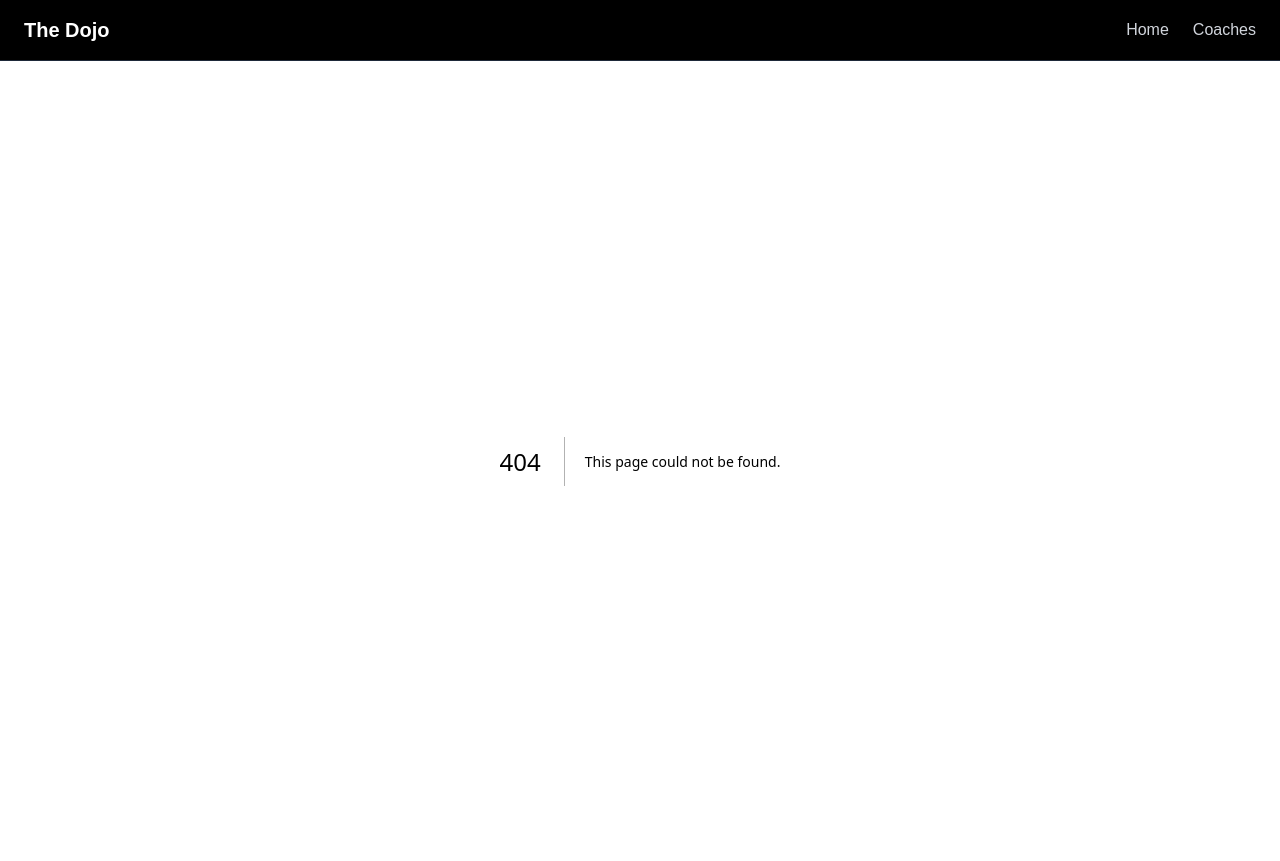
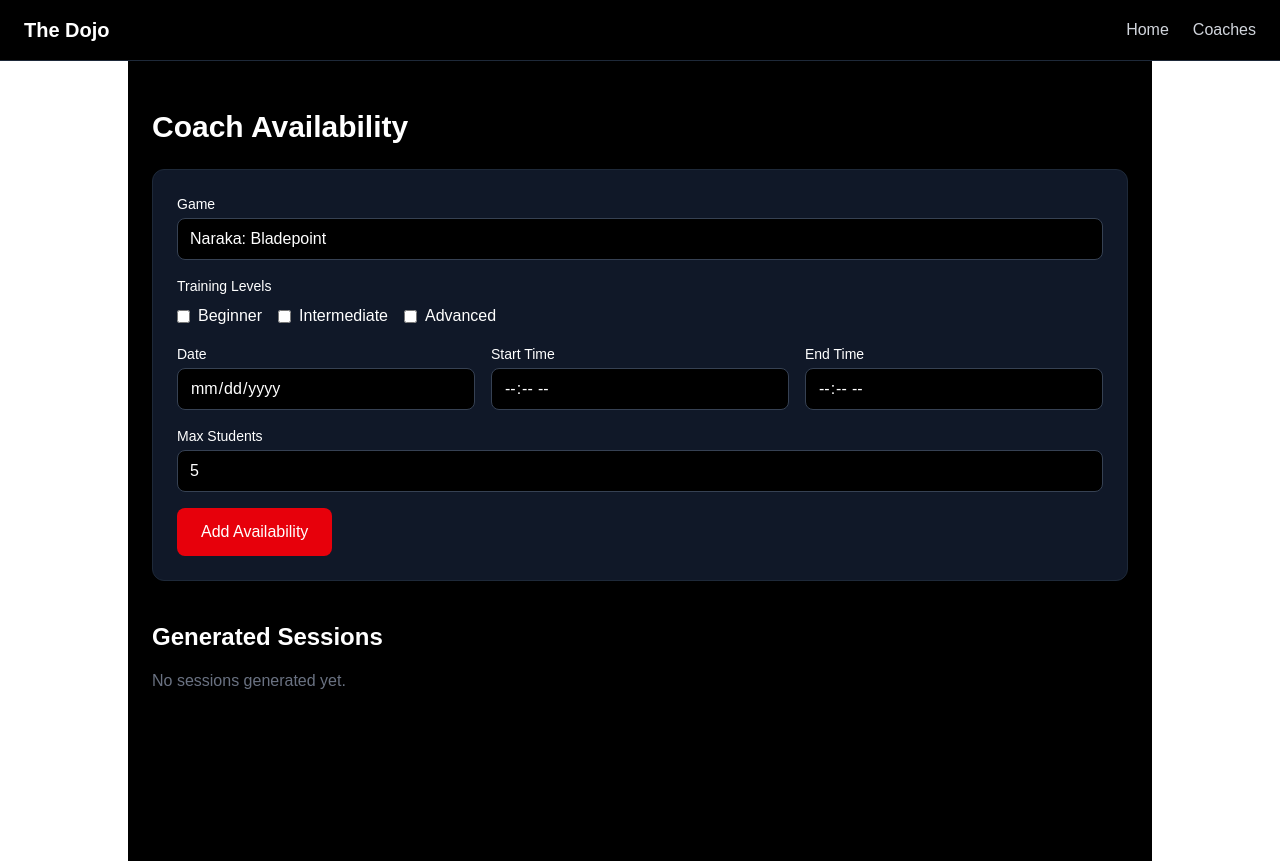
Before and after one commit to T-Merza/dojo-platform, a Next.js app: page /coach in a window 1280 px wide. Before the commit this address had no page. Built offline with nearby package versions, Linux system fonts and the light colour scheme.

Commit message:
Add coach availability inpuit and session generation preview

```diff
--- /dev/null
+++ b/src/app/coach/page.tsx
@@ -0,0 +1,191 @@
+"use client";
+
+import { useState } from "react";
+import {
+  CoachAvailability,
+  TrainingLevel,
+  generateSessionsFromAvailability,
+} from "@/lib/scheduling";
+
+export default function CoachDashboardPage() {
+  const [availability, setAvailability] = useState<CoachAvailability[]>([]);
+
+  const [form, setForm] = useState({
+    coachId: "alpha",
+    coachName: "Coach Alpha",
+    game: "Naraka: Bladepoint",
+    trainingLevels: [] as TrainingLevel[],
+    date: "",
+    startTime: "",
+    endTime: "",
+    maxStudents: 5,
+  });
+
+  function toggleLevel(level: TrainingLevel) {
+    setForm((prev) => ({
+      ...prev,
+      trainingLevels: prev.trainingLevels.includes(level)
+        ? prev.trainingLevels.filter((l) => l !== level)
+        : [...prev.trainingLevels, level],
+    }));
+  }
+
+  function handleSubmit(e: React.FormEvent) {
+    e.preventDefault();
+
+    setAvailability((prev) => [...prev, form]);
+
+    setForm((prev) => ({
+      ...prev,
+      trainingLevels: [],
+      date: "",
+      startTime: "",
+      endTime: "",
+    }));
+  }
+
+  const sessions = generateSessionsFromAvailability(availability);
+
+  return (
+    <main className="min-h-screen bg-black text-white px-6 py-12 max-w-5xl mx-auto">
+      <h1 className="text-3xl font-bold mb-6">Coach Availability</h1>
+
+      {/* Availability Form */}
+      <form
+        onSubmit={handleSubmit}
+        className="bg-gray-900 border border-gray-800 rounded-xl p-6 space-y-4 mb-10"
+      >
+        <div>
+          <label className="block text-sm mb-1">Game</label>
+          <input
+            value={form.game}
+            onChange={(e) =>
+              setForm({ ...form, game: e.target.value })
+            }
+            className="w-full bg-black border border-gray-700 rounded-lg px-3 py-2"
+          />
+        </div>            {/* Game Selection Will Be Admin-Approved in Future Versions */}
+
+        <div>
+          <label className="block text-sm mb-2">
+            Training Levels
+          </label>
+          <div className="flex gap-4">
+            {["Beginner", "Intermediate", "Advanced"].map(
+              (level) => (
+                <label
+                  key={level}
+                  className="flex items-center gap-2"
+                >
+                  <input
+                    type="checkbox"
+                    checked={form.trainingLevels.includes(
+                      level as TrainingLevel
+                    )}
+                    onChange={() =>
+                      toggleLevel(level as TrainingLevel)
+                    }
+                  />
+                  {level}
+                </label>
+              )
+            )}
+          </div>
+        </div>
+
+        <div className="grid grid-cols-1 sm:grid-cols-3 gap-4">
+          <div>
+            <label className="block text-sm mb-1">Date</label>
+            <input
+              type="date"
+              value={form.date}
+              onChange={(e) =>
+                setForm({ ...form, date: e.target.value })
+              }
+              className="w-full bg-black border border-gray-700 rounded-lg px-3 py-2"
+            />
+          </div>
+
+          <div>
+            <label className="block text-sm mb-1">
+              Start Time
+            </label>
+            <input
+              type="time"
+              value={form.startTime}
+              onChange={(e) =>
+                setForm({
+                  ...form,
+                  startTime: e.target.value,
+                })
+              }
+              className="w-full bg-black border border-gray-700 rounded-lg px-3 py-2"
+            />
+          </div>
+
+          <div>
+            <label className="block text-sm mb-1">
+              End Time
+            </label>
+            <input
+              type="time"
+              value={form.endTime}
+              onChange={(e) =>
+                setForm({
+                  ...form,
+                  endTime: e.target.value,
+                })
+              }
+              className="w-full bg-black border border-gray-700 rounded-lg px-3 py-2"
+            />
+          </div>
+        </div>
+
+        <div>
+          <label className="block text-sm mb-1">
+            Max Students
+          </label>
+          <input
+            type="number"
+            value={form.maxStudents}
+            min={1}
+            onChange={(e) =>
+              setForm({
+                ...form,
+                maxStudents: Number(e.target.value),
+              })
+            }
+            className="w-full bg-black border border-gray-700 rounded-lg px-3 py-2"
+          />
+        </div>
+
+        <button className="bg-red-600 hover:bg-red-700 px-6 py-3 rounded-lg">
+          Add Availability
+        </button>
+      </form>
+
+      {/* Generated Sessions Preview */}
+      <h2 className="text-2xl font-semibold mb-4">
+        Generated Sessions
+      </h2>
+
+      <div className="space-y-3">
+        {sessions.map((session) => (
+          <div
+            key={session.id}
+            className="p-4 bg-gray-900 border border-gray-800 rounded-lg"
+          >
+            {session.date} {session.startTime}–{session.endTime} |{" "}
+            {session.game} | {session.trainingLevel}
+          </div>
+        ))}
+
+        {sessions.length === 0 && (
+          <p className="text-gray-500">
+            No sessions generated yet.
+          </p>
+        )}
+      </div>
+    </main>
+  );
+}
```
